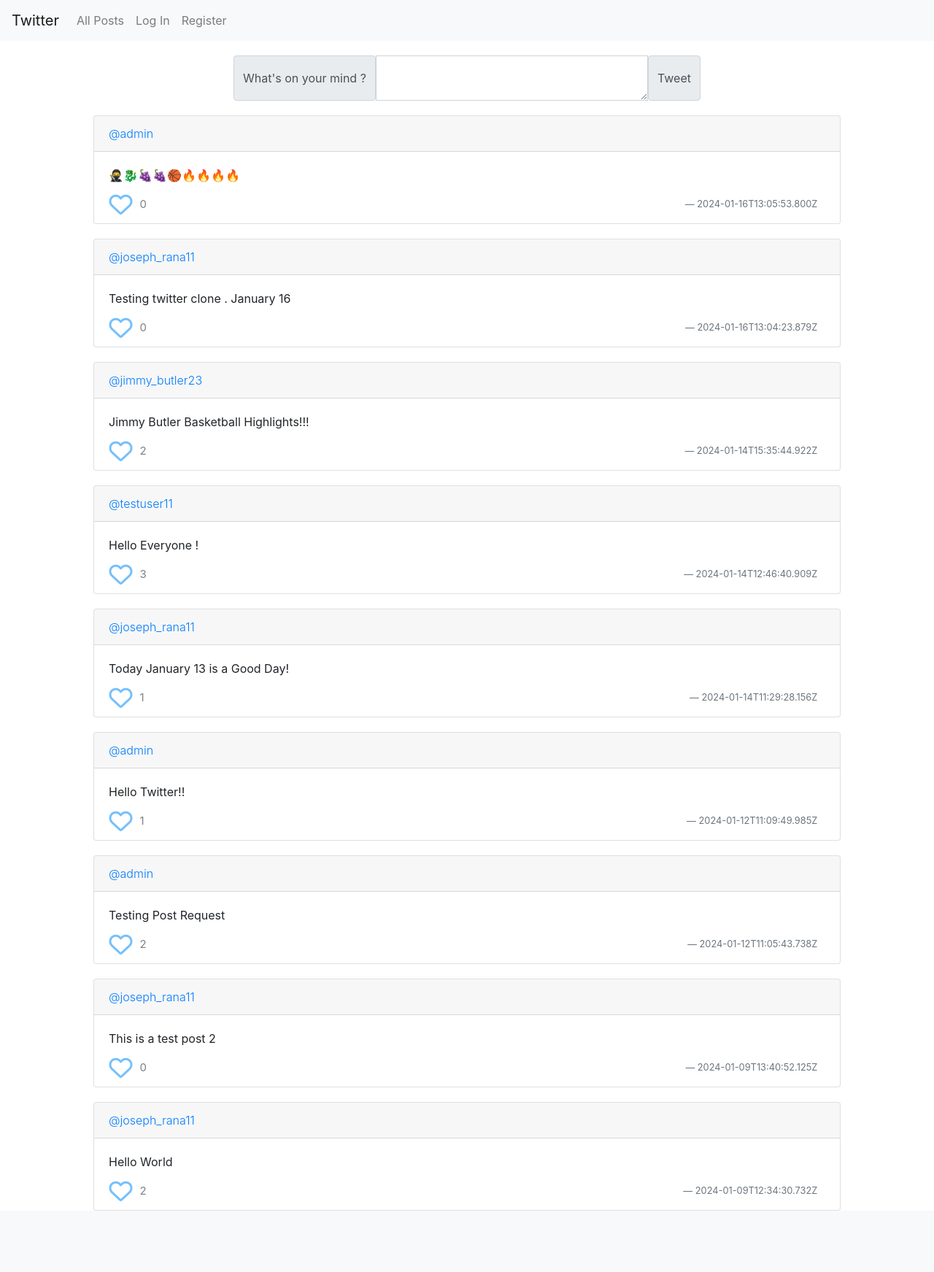
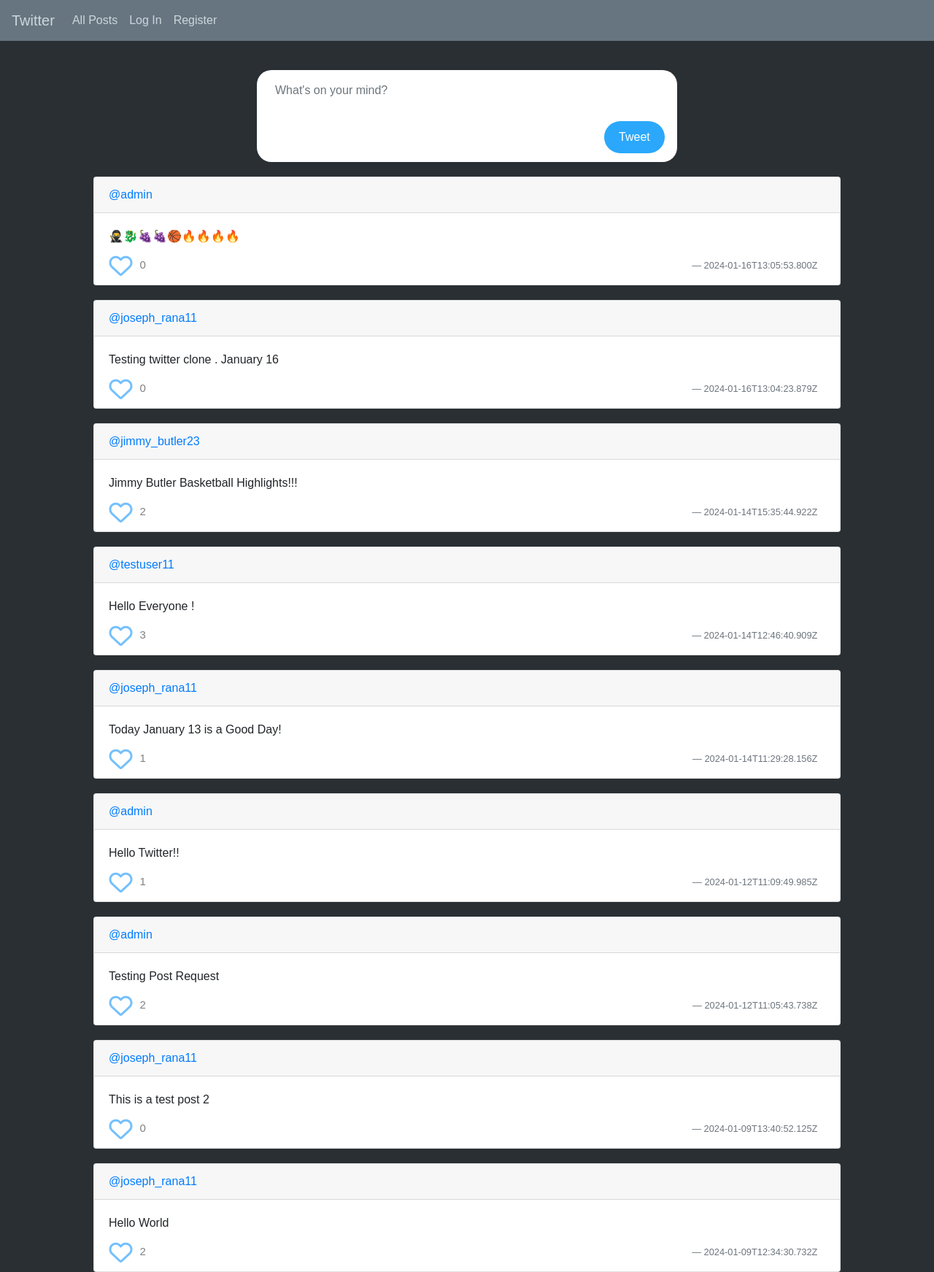
Before and after one commit to JosephRana11/Twitter-FullStack-Clone, a Django app: page / in a window 1280 px wide. Shown: the whole page at 73% size. Before the commit the page ends 1659 px from the top, so only its background shows below. Run offline with Django 3.2, Linux system fonts and the light colour scheme; data comes from the database, SQL or seed files in the repository; both versions use the stored data as it was after the commit; data that the repository does not hold is empty; some libraries are stand-ins or nearby versions.

Commit message:
Frontend ui updates

```diff
--- a/network/static/network/index.css
+++ b/network/static/network/index.css
@@ -57,3 +57,74 @@ fa-regular fa-heart fa-2x{
   color: gray;
   font-size: 15px;
 }
+
+body{
+  background-color:#292f33;
+  font-family: Arial, Helvetica, sans-serif;
+}
+
+#main-navbar{
+  background-color: #66757f;
+}
+
+.nav-link{
+  color: #ccd6dd;
+}
+.navbar-brand{
+  color: #ccd6dd;
+}
+
+#tweet-form{
+  border: none;
+  border-top: none;
+  background-color: none;
+  background: none;
+  margin-top: 10px;
+  padding-left: 25px;
+  resize: none;
+}
+
+#tweet-form:focus {
+  outline: none;
+  border: none;
+  resize: none;
+}
+
+
+#input-div{
+  margin-top: 20px;
+  background-color: white;
+  display: flex;
+  flex-direction: column;
+  border-radius: 20px;
+  width: 45%;
+}
+
+#tweet-btn{
+  align-self: flex-end;
+  margin-right: 3%;
+  margin-bottom: 2%;
+  padding: 10px 20px;
+  border: 0;
+  border-radius: 100px;
+  background-color: #2ba8fb;
+  color: #ffffff;
+  font-weight: Bold;
+  transition: all 0.5s;
+  font-weight: 200;
+  -webkit-transition: all 0.5s;
+}
+
+#tweet-btn:hover {
+  background-color: #6fc5ff;
+  box-shadow: 0 0 20px #6fc5ff50;
+  transform: scale(1.1);
+}
+
+#tweet-btn:active {
+  background-color: #3d94cf;
+  transition: all 0.25s;
+  -webkit-transition: all 0.25s;
+  box-shadow: none;
+  transform: scale(0.98);
+}
--- a/network/templates/network/index.html
+++ b/network/templates/network/index.html
@@ -4,8 +4,7 @@
 <link rel="stylesheet" href="{% static 'network/index.css' %}">
 <div id="input-container">
   <div class="input-group" id="input-div">
-    <span class="input-group-text">What's on your mind ?</span>
-    <textarea class="form-control" aria-label="With textarea" id="tweet-form"></textarea>
+    <textarea class="form-control" aria-label="With textarea" id="tweet-form" placeholder="What's on your mind?"></textarea>
     <span class="input-group-text" id="tweet-btn">Tweet</span>
     <script crossorigin src="https://unpkg.com/react@18/umd/react.production.min.js"></script>
     <script crossorigin src="https://unpkg.com/react-dom@18/umd/react-dom.production.min.js"></script>
--- a/network/templates/network/layout.html
+++ b/network/templates/network/layout.html
@@ -20,11 +20,11 @@
 
 <body>
 
-    <nav class="navbar navbar-expand-lg navbar-light bg-light">
+    <nav class="navbar navbar-expand-lg" id="main-navbar">
         <a class="navbar-brand" href="{% url 'index' %}">Twitter</a>
 
         <div>
-            <ul class="navbar-nav mr-auto">
+            <ul class="navbar-nav mr-auto" id="main-navbar-elements">
                 {% if user.is_authenticated %}
                 <li class="nav-item">
                     <a class="nav-link" href="{% url 'user' user.username %}"><strong>{{ user.username }}</strong></a>
```
Also changed, not shown: db.sqlite3.
